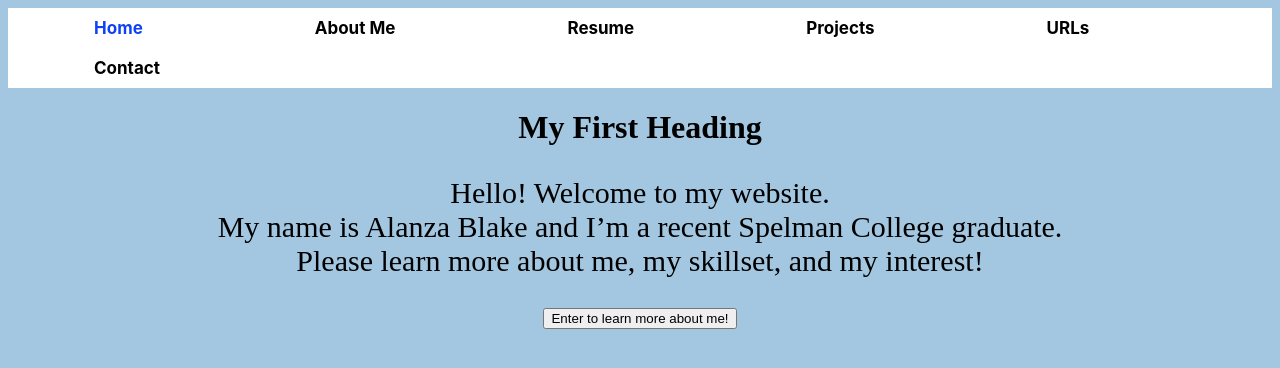
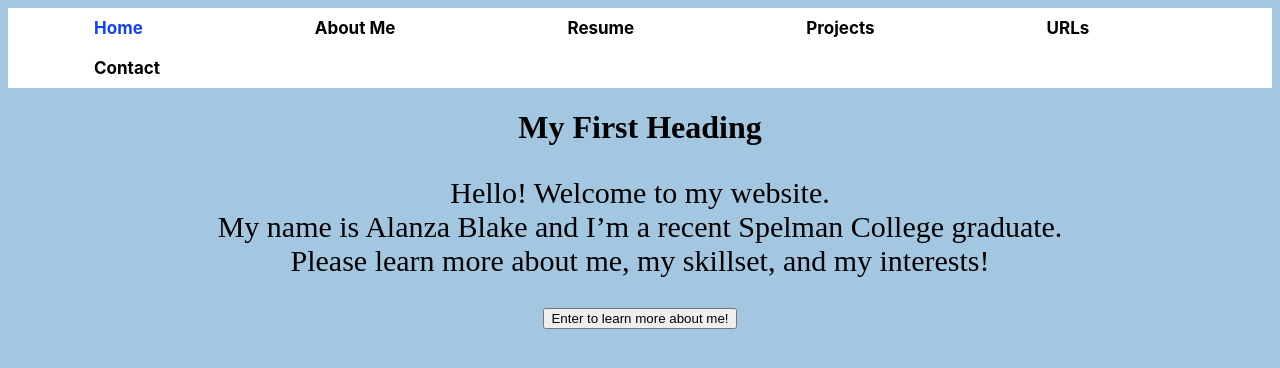
Before and after one commit to ablake12/Portfolio-Website, a Flask app: page / in a window 1280 px wide. Shown: the top 368 px of the page. Run offline with Flask 3, Linux system fonts and the light colour scheme.

Commit message:
Update home.html

```diff
--- a/website/templates/home.html
+++ b/website/templates/home.html
@@ -53,7 +53,7 @@
         <h1 style="text-align:center;">My First Heading</h1>
     </div>
     <div class="centered">
-        <p>Hello! Welcome to my website.<br> My name is Alanza Blake and I’m a recent Spelman College graduate. <br>Please learn more about me, my skillset, and my interest!</p>
+        <p>Hello! Welcome to my website.<br> My name is Alanza Blake and I’m a recent Spelman College graduate. <br>Please learn more about me, my skillset, and my interests!</p>
         <a href="/about">
             <button>Enter to learn more about me!</button>
         </a>
```
